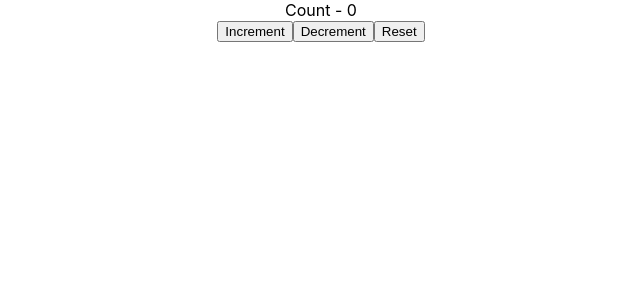
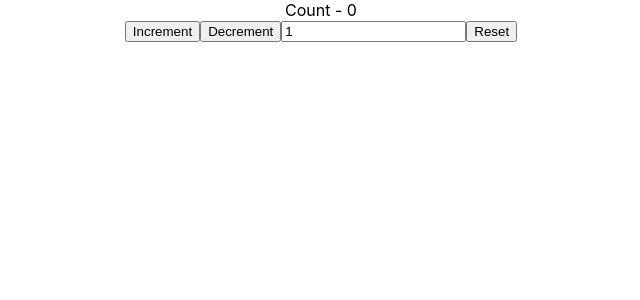
Before and after one commit to AndriiIelagin/play_with_react, a React (Create React App) app: page / in a window 1280 px wide. Shown: the top 300 px of the page, without its empty margins (319-959 px from the left). Built offline with nearby package versions, Linux system fonts and the light colour scheme.

Commit message:
useReducer with object

```diff
--- a/src/App.js
+++ b/src/App.js
@@ -1,11 +1,11 @@
 import React from 'react';
 import './App.css';
-import ReducerCounter from './components/ReducerCounter';
+import ComplexReducerCounter from './components/ComplexReducerCounter';
 
 function App() {
   return (
     <div className="App">
-      <ReducerCounter />
+      <ComplexReducerCounter />
     </div>
   );
 }
--- /dev/null
+++ b/src/components/ComplexReducerCounter/index.js
@@ -0,0 +1,38 @@
+import React, { useReducer } from 'react'
+
+const initialState = {
+  firstCounter: 0,
+  stepValue: 1
+};
+const reducer = (state, action) => {
+  switch(action.type) {
+    case 'increment':
+      return {...state, firstCounter: Number(state.firstCounter) + Number(state.stepValue)};
+    case 'decrement':
+      return {...state, firstCounter: state.firstCounter ? Number(state.firstCounter) - Number(state.stepValue) : 0};
+    case 'reset':
+      return initialState
+    case 'step':
+      return {...state, stepValue: action.payload}
+    default:
+      return state;
+  }
+}
+
+function ComplexReducerCounter() {
+
+  const [count, dispatch] = useReducer(reducer, initialState)
+  const { firstCounter, stepValue } = count
+
+  return (
+    <div>
+      <div>Count - {firstCounter}</div>
+      <button onClick={() => dispatch({ type: 'increment', value: stepValue})}>Increment</button>
+      <button onClick={() => dispatch({type:'decrement', value: stepValue})}>Decrement</button>
+      <input type='number' value={stepValue} onChange={e => dispatch({ type: 'step', payload: e.target.value })} />
+      <button onClick={() => dispatch({type:'reset'})}>Reset</button>
+    </div>
+  )
+}
+
+export default ComplexReducerCounter
```
